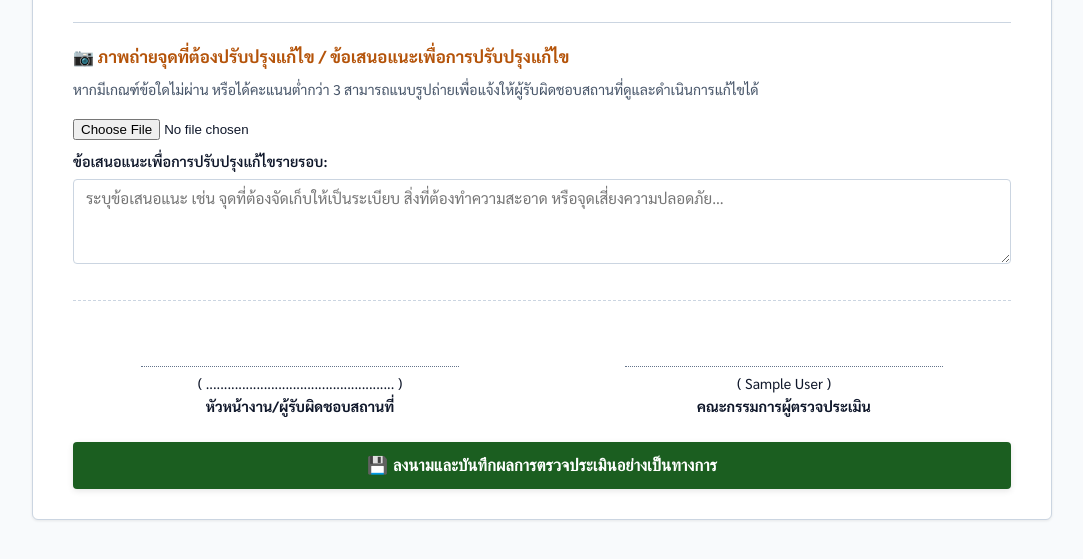
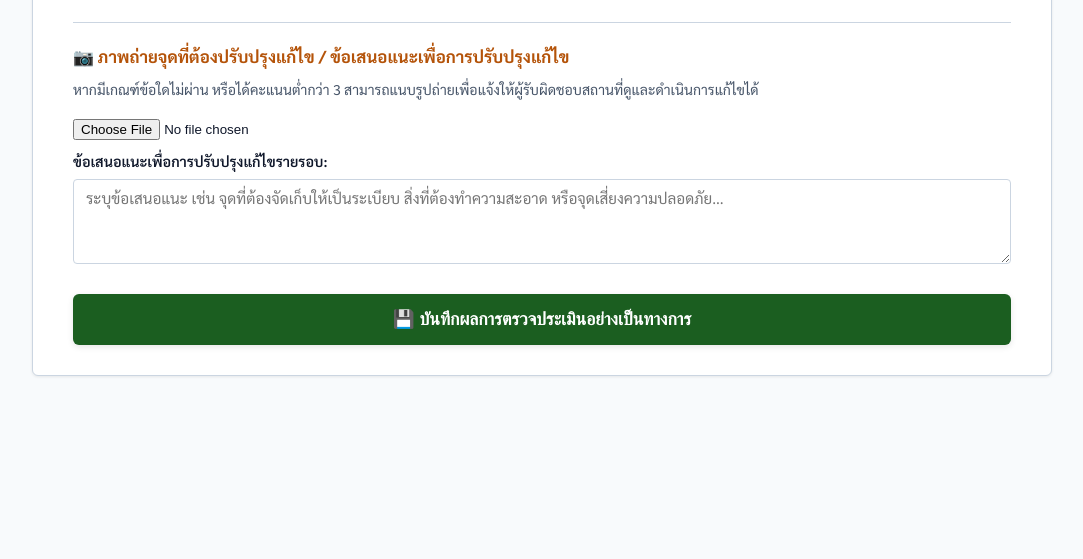
Before and after one commit to adunwitr-web/my-7s-app, a plain HTML site: page my-5s-app/frontend/assessment_form.html in a window 1280 px wide. Shown: the part 722-1281 px from the top of the page, without its empty margins (98-1181 px from the left). After the commit the page ends 1203 px from the top, so only its background shows below. Drawn offline with Linux system fonts and the light colour scheme; no server answers; sample sign-in values are in the browser's storage.

Commit message:
Add files via upload

```diff
--- a/my-5s-app/frontend/assessment_form.html
+++ b/my-5s-app/frontend/assessment_form.html
@@ -220,35 +220,19 @@
         }
         .summary-num { font-size: 1.9em; font-weight: 700; color: var(--gov-primary); }
 
-        .signature-grid {
-            display: grid;
-            grid-template-columns: 1fr 1fr;
-            gap: 30px;
-            margin-top: 30px;
-            padding-top: 25px;
-            border-top: 1px dashed var(--gov-border);
-            text-align: center;
-        }
-        .sign-line {
-            margin-top: 40px;
-            border-bottom: 1px dotted #64748b;
-            width: 70%;
-            margin-left: auto;
-            margin-right: auto;
-        }
-
         .btn-submit-doc {
             background: var(--gov-primary);
             color: white;
             border: none;
-            padding: 13px 28px;
-            font-size: 1.05em;
+            padding: 15px 28px;
+            font-size: 1.1em;
             font-weight: 600;
-            border-radius: 4px;
+            border-radius: 6px;
             cursor: pointer;
             width: 100%;
             margin-top: 24px;
             box-shadow: 0 2px 6px rgba(0,0,0,0.1);
+            transition: background 0.2s;
         }
         .btn-submit-doc:hover { background: var(--gov-primary-dark); }
     </style>
@@ -347,25 +331,7 @@
             <textarea id="assessorComment" placeholder="ระบุข้อเสนอแนะ เช่น จุดที่ต้องจัดเก็บให้เป็นระเบียบ สิ่งที่ต้องทำความสะอาด หรือจุดเสี่ยงความปลอดภัย..." class="form-control" style="height: 85px;"></textarea>
         </div>
 
-        <!-- ส่วนลงนามท้ายเอกสารตามแบบราชการ -->
-        <div class="signature-grid">
-            <div>
-                <div class="sign-line"></div>
-                <p style="margin: 5px 0 0 0; font-size: 0.9em;">
-                    ( <span id="signOwnerNameDisplay">....................................................</span> )<br>
-                    <b>หัวหน้างาน/ผู้รับผิดชอบสถานที่</b>
-                </p>
-            </div>
-            <div>
-                <div class="sign-line"></div>
-                <p style="margin: 5px 0 0 0; font-size: 0.9em;">
-                    ( <span id="signAssessorNameDisplay">....................................................</span> )<br>
-                    <b>คณะกรรมการผู้ตรวจประเมิน</b>
-                </p>
-            </div>
-        </div>
-
-        <button onclick="submitAssessment()" class="btn-submit-doc">💾 ลงนามและบันทึกผลการตรวจประเมินอย่างเป็นทางการ</button>
+        <button onclick="submitAssessment()" class="btn-submit-doc">💾 บันทึกผลการตรวจประเมินอย่างเป็นทางการ</button>
     </div>
 </main>
 
@@ -576,7 +542,6 @@
         const user = JSON.parse(userStr);
         const name = user.fullName || `${user.firstName || ''} ${user.lastName || ''}`.trim() || user.username;
         document.getElementById('assessorName').innerText = name;
-        document.getElementById('signAssessorNameDisplay').innerText = name;
 
         document.getElementById('evidenceFileInput').addEventListener('change', function(e) {
             const file = e.target.files[0];
@@ -642,20 +607,18 @@
             document.getElementById('totalScore').innerText = "0";
             document.getElementById('percentage').innerText = "0.00";
             document.getElementById('evalStatus').innerText = "-";
-            document.getElementById('signOwnerNameDisplay').innerText = "....................................................";
             return;
         }
 
         const selectedArea = allAreasData.find(a => a._id === selectedAreaId);
         if (selectedArea) {
-            let ownerName = "....................................................";
+            let ownerName = "ยังไม่ได้ระบุผู้รับผิดชอบ";
             if (selectedArea.owner) {
                 const fName = selectedArea.owner.firstName || "";
                 const lName = selectedArea.owner.lastName || "";
-                ownerName = (fName || lName) ? `${fName} ${lName}`.trim() : (selectedArea.owner.username || "....................................................");
+                ownerName = (fName || lName) ? `${fName} ${lName}`.trim() : (selectedArea.owner.username || "ยังไม่ได้ระบุผู้รับผิดชอบ");
             }
             ownerNameDisplay.innerText = ownerName;
-            document.getElementById('signOwnerNameDisplay').innerText = ownerName;
 
             const category = selectedArea.category || "สำนักงาน";
             areaCategoryDisplay.innerText = category;
@@ -797,7 +760,7 @@
         const percentage = parseFloat(document.getElementById('percentage').innerText);
         const assessorComment = document.getElementById('assessorComment').value.trim();
 
-        if (!confirm(`ยืนยันการลงนามบันทึกผลการตรวจประเมินตามแบบฟอร์ม?\nคะแนนรวม: ${totalScore} / ${currentMaxScore} (${percentage.toFixed(2)}%)`)) return;
+        if (!confirm(`ยืนยันการบันทึกผลการตรวจประเมินตามแบบฟอร์ม?\nคะแนนรวม: ${totalScore} / ${currentMaxScore} (${percentage.toFixed(2)}%)`)) return;
 
         const payload = {
             area: areaId,
```
